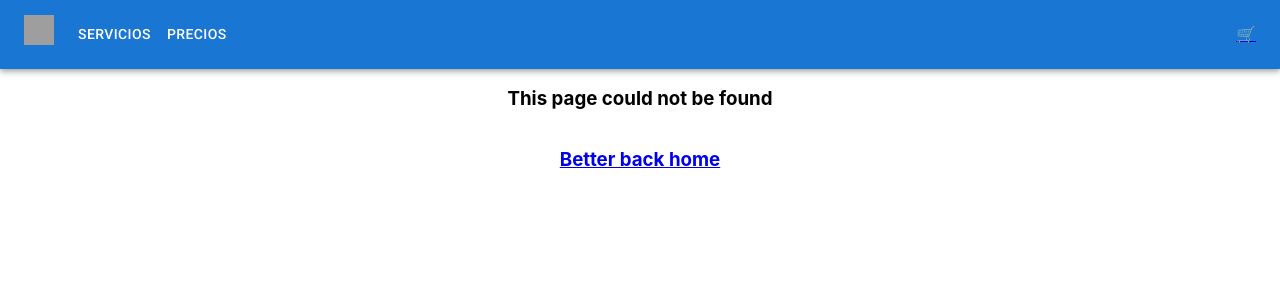
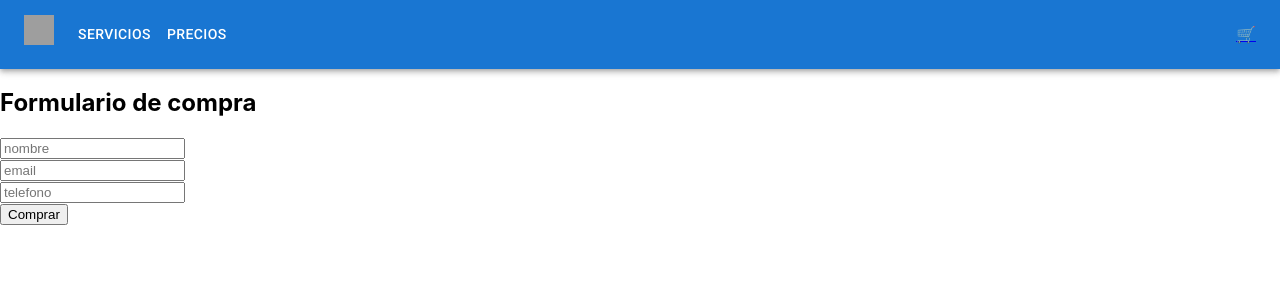
Before and after one commit to SebastianCerdaLipanovich/elsa-gestoria, a React (Create React App) app: page /CheckOut in a window 1280 px wide. Shown: the top 300 px of the page. Built offline with nearby package versions, Linux system fonts and the light colour scheme; grey boxes are pictures that could not be loaded.

Commit message:
Ultima entrega

```diff
--- a/src/App.js
+++ b/src/App.js
@@ -9,6 +9,7 @@ import PageNotFound from './components/PageNotFound';
 import MyHome from './components/MyHome';
 import Cart from './components/Cart'
 import CartContextProvider from './components/CartContext';
+import CheckOutForm from './components/CheckOutForm';
 
 function App() {
 
@@ -22,8 +23,8 @@ function App() {
           <Route path="/Cart" element={<Cart />} />
           <Route exact path="/Servicios/" element={<ItemListContainer />} />
           <Route exact path="/Servicios/:id" element={<ItemDetailContainer />} />
+          <Route exact path="/CheckOut" element={<CheckOutForm />} />
         </Routes>
-        <Footer />
       </BrowserRouter>
     </CartContextProvider>
   );
--- a/src/components/Cart.jsx
+++ b/src/components/Cart.jsx
@@ -1,5 +1,6 @@
 import React from 'react';
 import CartListContainer from './CartListContainer';
+
 
 export default function Cart() {
     return (
--- a/src/components/CartContext.jsx
+++ b/src/components/CartContext.jsx
@@ -1,17 +1,53 @@
 import React, { createContext, useState } from 'react';
+import {addDoc, collection, getFirestore} from 'firebase/firestore'
 export const CartContext = createContext();
 
 export default function CartContextProvider({ children }) {
 
     const [cart, setCart] = useState([]);
 
+
+    function createOrder(name,email,phone){
+        const order= {
+            buyer:{
+                name: name,
+                email: email,
+                phone: phone
+            },
+            items: cart.map(item => ({
+                id: item.item.id,
+                title: item.item.name,
+                price: item.item.price,
+                cantidad: item.cantidad
+            })),
+            total: total(),
+        };
+
+        const db = getFirestore();
+
+        const orderCollection = collection(db, "orders");
+
+
+        addDoc(orderCollection,order).then(({id})=> alert('Tu orden es la numero: '+id))
+    }
+
+    function total(){
+        let sum = 0;
+        cart.forEach(element => {
+            sum += element.cantidad * element.item.price;
+        });
+        return sum
+    }
+
     function addToCart(item, cantidad) {
         if (isInCart(item.id)){
             let index = cart.findIndex(element => element.item.id === item.id)
             cart[index].cantidad = cart[index].cantidad + cantidad;
             setCart([...cart]);
+
         } else {
             setCart([...cart, {item, cantidad}])
+
         }
     };
 
@@ -24,8 +60,15 @@ export default function CartContextProvider({ children }) {
         }
 
     }
-    function removeFromCart(id) {
-        setCart([cart.filter(element => element.id !== id)])
+    function removeFromCart(item) {
+        console.log(item)
+        if(cart.length>1){
+            console.log(cart)
+            setCart(cart.filter(element => element.item.id !== item.id))
+        }
+        else{
+            setCart([]);
+        }
     }
 
     function clear() {
@@ -33,7 +76,7 @@ export default function CartContextProvider({ children }) {
     }
 
     return (
-        <CartContext.Provider value={{ cart, addToCart, removeFromCart, clear }}>
+        <CartContext.Provider value={{ cart, addToCart, removeFromCart, clear, createOrder }}>
             {children}
         </CartContext.Provider>
     );
--- a/src/components/CartListContainer.jsx
+++ b/src/components/CartListContainer.jsx
@@ -1,4 +1,4 @@
-import React, { useContext, useEffect, useState } from 'react';
+import React, { useContext } from 'react';
 import { CartContext } from '../components/CartContext'
 import { Link } from 'react-router-dom'
 import Table from '@mui/material/Table';
@@ -14,8 +14,6 @@ import CartTableRow from '../components/CartTableRow'
 export default function CartListContainer() {
 
     let { cart, clear, removeFromCart } = useContext(CartContext);
-    const [cartItems, setCartItems] = useState(cart.length);
-    const [shoppingCart, setShoppingCart] = useState(cart);
 
     function subtotal(cart) {
         let sum = 0;
@@ -29,17 +27,12 @@ export default function CartListContainer() {
     }
 
 
-    useEffect(() => {
-        setCartItems(cart.length);
-        setShoppingCart(cart)
-    }, [cart])
-
 
     return (
         <>
             <div>
 
-                {cartItems === 0 ?
+                {cart.length === 0 ?
                     (
                         <div>
                             <h3>No hay items en tu carrito</h3>
@@ -53,7 +46,7 @@ export default function CartListContainer() {
                             <br />
                             <TableContainer component={Paper}>
                                 <Table sx={{ minWidth: 700 }} aria-label="spanning table">
-                                    <TableHead key="unica">
+                                    <TableHead>
                                         <TableRow>
                                             <TableCell>Descripcion</TableCell>
                                             <TableCell align="right">Cantidad</TableCell>
@@ -63,14 +56,20 @@ export default function CartListContainer() {
                                         </TableRow>
                                     </TableHead>
                                     <TableBody>
-                                        {shoppingCart.map((item) => (
-                                            <CartTableRow key={item.index} item={item} removeFromCart={removeFromCart} />
+                                        {cart.map((item) => (
+                                            <CartTableRow key={item.item.id} item={item} removeFromCart={removeFromCart} />
                                         ))}
                                         <TableRow>
                                             <TableCell rowSpan={3} />
                                             <TableCell colSpan={2}>Total</TableCell>
                                             <TableCell align="right">{ccyFormat(subtotal(cart))} USD</TableCell>
                                             <TableCell align="right"><button onClick={() => clear()}>Borrar Todos</button></TableCell>
+                                        </TableRow>
+                                        <TableRow>
+                                            <TableCell rowSpan={3} />
+                                            <TableCell rowSpan={3} />
+                                            <TableCell rowSpan={3} />
+                                            <TableCell align="right"><Link to="/CheckOut"><button>Comprar</button></Link></TableCell>
                                         </TableRow>
                                     </TableBody>
                                 </Table>
--- a/src/components/CartTableRow.jsx
+++ b/src/components/CartTableRow.jsx
@@ -3,7 +3,7 @@ import TableCell from '@mui/material/TableCell';
 import TableRow from '@mui/material/TableRow';
 
 
-export default function CartTableRow({ item, removeFromCart}) {
+export default function CartTableRow({ item, removeFromCart }) {
 
     function ccyFormat(num) {
         return `${num.toFixed(2)}`;
@@ -11,13 +11,13 @@ export default function CartTableRow({ item, removeFromCart}) {
 
     return (
         <>
-        {item?
+            {item.item ?
                 <TableRow key={item.item.id}>
                     <TableCell>{item.item.name}</TableCell>
                     <TableCell align="right">{item.cantidad}</TableCell>
                     <TableCell align="right">{ccyFormat(item.item.price)} USD</TableCell>
                     <TableCell align="right">{ccyFormat(item.item.price * item.cantidad)} USD</TableCell>
-        <TableCell align="right"><button onClick={() => removeFromCart(item.item.id)}>Borrar</button></TableCell>
+                    <TableCell align="right"><button onClick={() => removeFromCart(item.item)}>Borrar</button></TableCell>
                 </TableRow>
                 :
                 <>
--- /dev/null
+++ b/src/components/CheckOutForm.jsx
@@ -0,0 +1,62 @@
+import React, { useContext, useState } from 'react';
+import { CartContext } from '../components/CartContext'
+
+export default function CheckOutForm() {
+
+    let { createOrder } = useContext(CartContext);
+
+    const [name, setName] = useState('');
+    const [email, setEmail] = useState('');
+    const [phone, setPhone] = useState('');
+
+    function terminarCompra() {
+
+        createOrder(name,email,phone);
+        /*
+        let buyer ={
+            buyer: { name, phone, email},
+            items: [{id, title, price},{id, title, price}]
+            total: 100
+        }
+        */
+    }
+
+    return (
+        <>
+            <div>
+                <h2>Formulario de compra</h2>
+
+                    <input type={'text'}
+                        value={name}
+                        placeholder="nombre"
+                        onChange={(e) => {
+                            setName(e.currentTarget.value);
+                        }}
+                    />
+
+                <br />
+
+                    <input type={'text'}
+                        value={email}
+                        placeholder="email"
+                        onChange={(e) => {
+                            setEmail(e.currentTarget.value);
+                        }}
+                    />
+
+                <br />
+
+                    <input type={'text'}
+                        value={phone}
+                        placeholder="telefono"
+                        onChange={(e) => {
+                            setPhone(e.currentTarget.value);
+                        }}
+                    />
+
+                <br />
+                <button onClick={() => terminarCompra()}>Comprar</button>
+            </div>
+        </>
+    )
+}
--- a/src/components/ItemList.jsx
+++ b/src/components/ItemList.jsx
@@ -1,5 +1,3 @@
-//Este es el que muestra
-
 import React from "react";
 import Item from "./Item";
 
```
Lines whose indentation alone changed are shown as unchanged.
